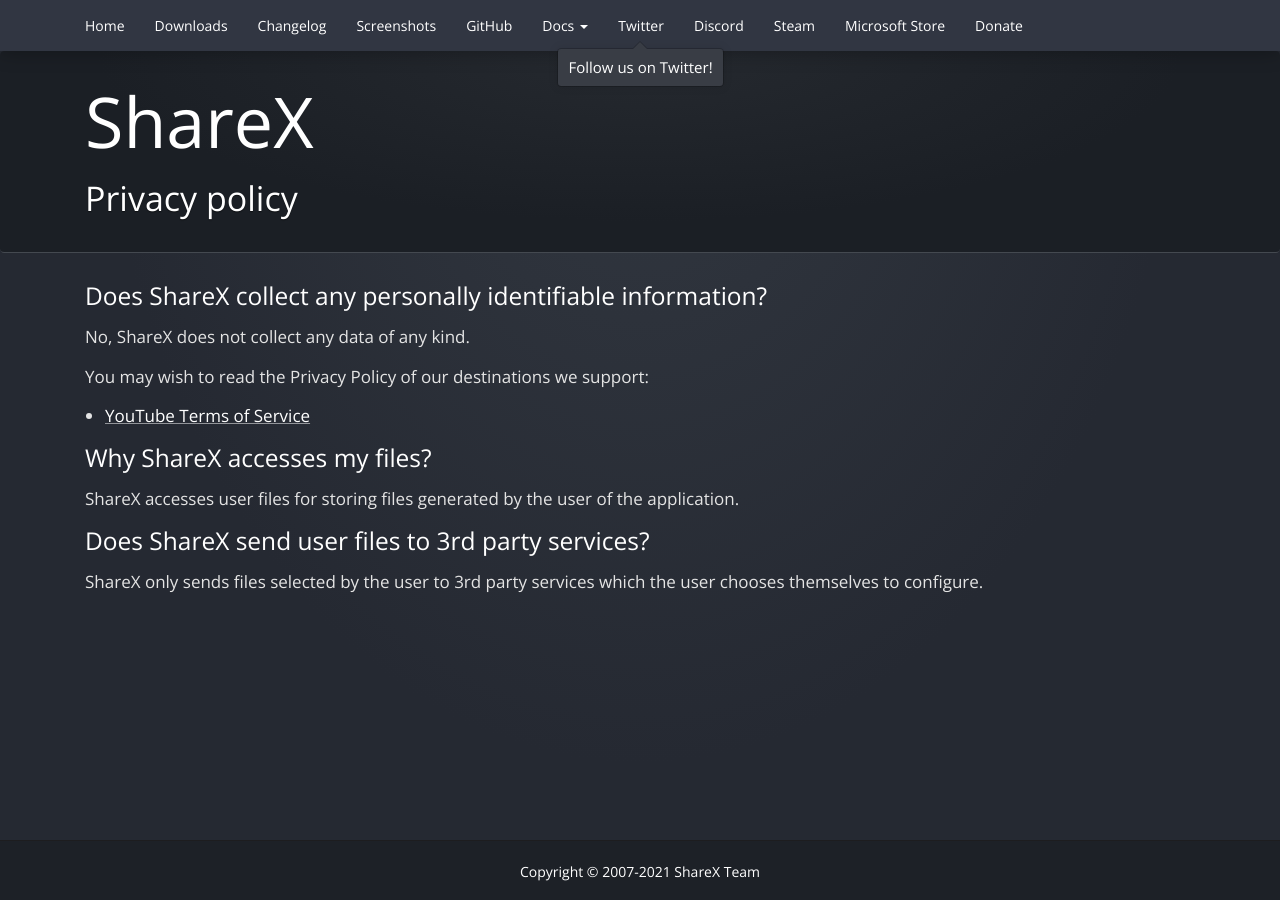
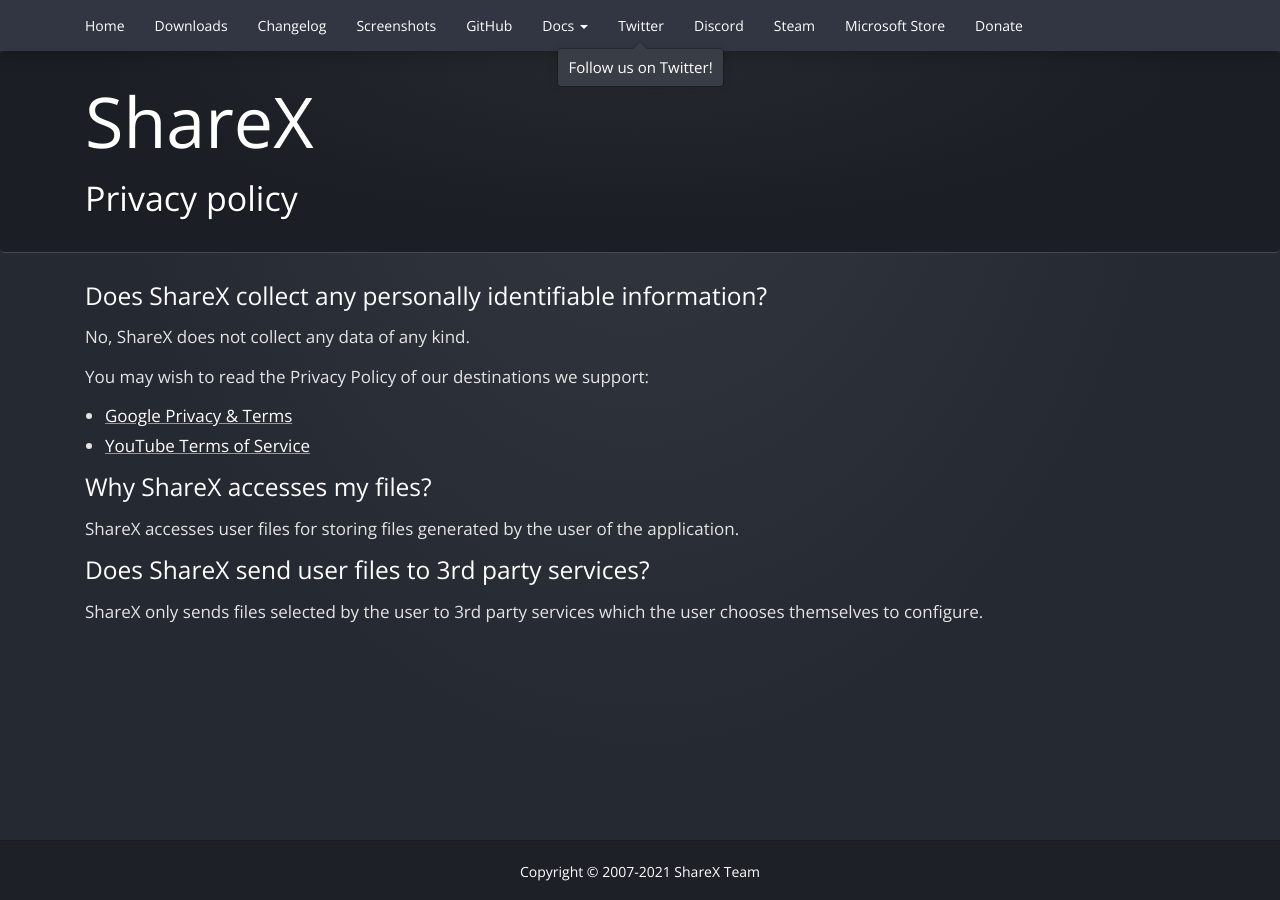
Before and after one commit to ShareX/sharex.github.io, a Jekyll site: the page built from privacy-policy/index.md, in a window 1280 px wide. Built offline with Jekyll 4.4.1, drawn with Linux system fonts in a browser that asks for light colours.

Commit message:
Update index.md

```diff
--- a/privacy-policy/index.md
+++ b/privacy-policy/index.md
@@ -8,6 +8,7 @@
 No, ShareX does not collect any data of any kind.
 
 You may wish to read the Privacy Policy of our destinations we support:
+- [Google Privacy & Terms](https://policies.google.com/privacy)
 - [YouTube Terms of Service](https://www.youtube.com/t/terms/)
 
 
```
